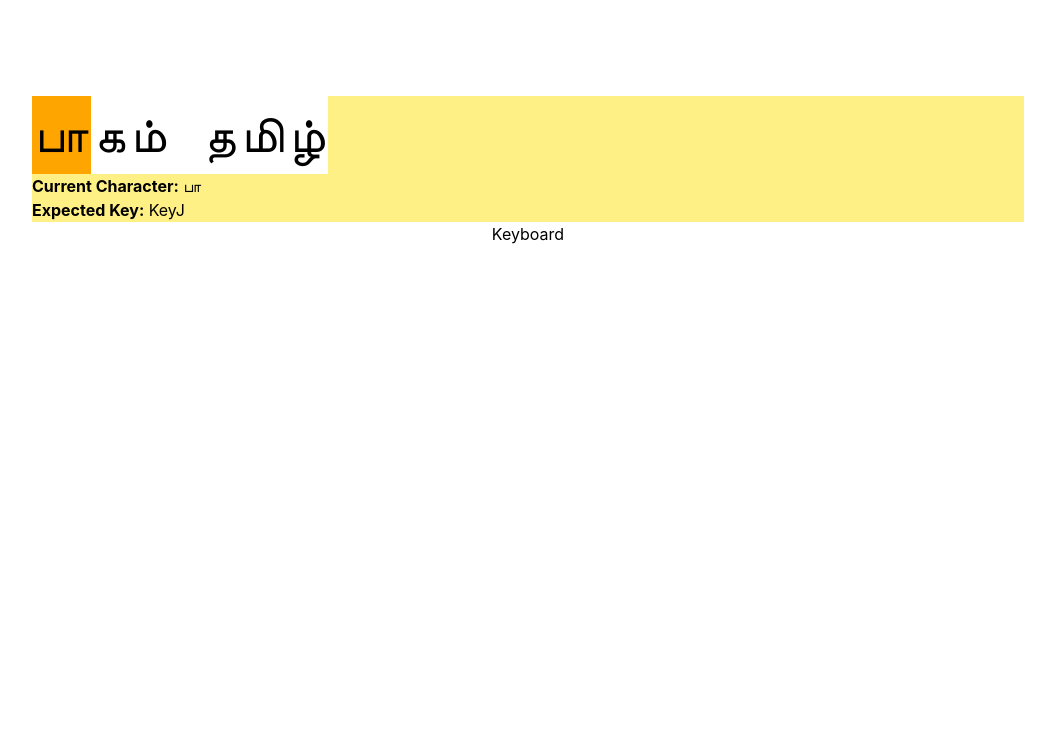
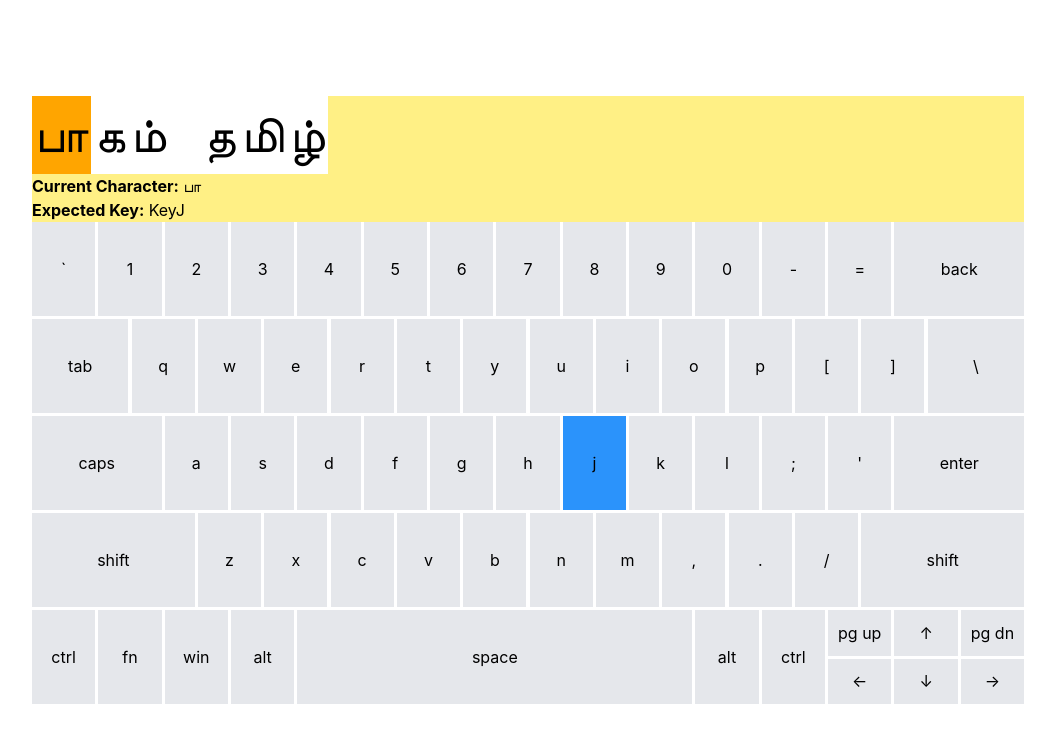
Before and after one commit to jai-atithya/viraloli, a React (Vite) app in the folder client/: page / in a window 1280 px wide. Shown: the top 742 px of the page, without its empty margins (112-1167 px from the left). Built offline with nearby package versions, Linux system fonts and the light colour scheme.

Commit message:
English keyboard layout done plus has a bug when allowNext is false

```diff
--- a/client/src/typeEngine/TypeEngine.jsx
+++ b/client/src/typeEngine/TypeEngine.jsx
@@ -33,6 +33,7 @@ export const TypeEngine = () => {
     window.addEventListener("keydown", handleKeyDown);
     return () => window.removeEventListener("keydown", handleKeyDown);
   }, []);
+
   useEffect(() => {
     if (pressedKey) {
       console.log("Pressed Key:", pressedKey);
--- a/client/src/typeEngine/components/Keyboard.jsx
+++ b/client/src/typeEngine/components/Keyboard.jsx
@@ -1,7 +1,96 @@
 import React from 'react'
 
-export const Keyboard = () => {
-  return (
-    <div className='flex-1 '>Keyboard</div>
-  )
+export const Keyboard = ({
+    lesson,
+    allowNext,
+    pressedKey,
+    setPressedKey,
+    currentUnit,
+    setCurrentUnit,
+    currentKey,
+    setCurrentKey
+}) => {
+    const getColor = (key) => {
+        if (currentUnit >= lesson.units.length) return "#e5e7eb";
+        if (lesson.units[currentUnit].keys[currentKey] === key) {
+            return "#2b93fb";
+        }
+        return "#e5e7eb";
+    };
+    return (
+        <div className='flex-1 w-full grid grid-cols-30 grid-rows-10 gap-[0.2rem]'>
+            <div className='col-span-2 row-span-2 flex justify-center items-center border-radius-[5rem]' style={{ backgroundColor: getColor("Key`") }}>`</div>
+            <div className='col-span-2 row-span-2 flex justify-center items-center' style={{ backgroundColor: getColor("Key1") }}>1</div>
+            <div className='col-span-2 row-span-2 flex justify-center items-center' style={{ backgroundColor: getColor("Key2") }}>2</div>
+            <div className='col-span-2 row-span-2 flex justify-center items-center' style={{ backgroundColor: getColor("Key3") }}>3</div>
+            <div className='col-span-2 row-span-2 flex justify-center items-center' style={{ backgroundColor: getColor("Key4") }}>4</div>
+            <div className='col-span-2 row-span-2 flex justify-center items-center' style={{ backgroundColor: getColor("Key5") }}>5</div>
+            <div className='col-span-2 row-span-2 flex justify-center items-center' style={{ backgroundColor: getColor("Key6") }}>6</div>
+            <div className='col-span-2 row-span-2 flex justify-center items-center' style={{ backgroundColor: getColor("Key7") }}>7</div>
+            <div className='col-span-2 row-span-2 flex justify-center items-center' style={{ backgroundColor: getColor("Key8") }}>8</div>
+            <div className='col-span-2 row-span-2 flex justify-center items-center' style={{ backgroundColor: getColor("Key9") }}>9</div>
+            <div className='col-span-2 row-span-2 flex justify-center items-center' style={{ backgroundColor: getColor("Key0") }}>0</div>
+            <div className='col-span-2 row-span-2 flex justify-center items-center ' style={{ backgroundColor: getColor("KeyMinus") }}>-</div>
+            <div className='col-span-2 row-span-2 flex justify-center items-center' style={{ backgroundColor: getColor("KeyEqual") }}>=</div>
+            <div className='col-span-4 row-span-2 flex justify-center items-center' style={{ backgroundColor: getColor("KeyBackspace") }}>back</div>
+            <div className='col-span-3 row-span-2 flex justify-center items-center' style={{ backgroundColor: getColor("KeyTab") }}>tab</div>
+
+            <div className='col-span-2 row-span-2 flex justify-center items-center' style={{ backgroundColor: getColor("KeyQ") }}>q</div>
+            <div className='col-span-2 row-span-2 flex justify-center items-center' style={{ backgroundColor: getColor("KeyW") }}>w</div>
+            <div className='col-span-2 row-span-2 flex justify-center items-center' style={{ backgroundColor: getColor("KeyE") }}>e</div>
+            <div className='col-span-2 row-span-2 flex justify-center items-center' style={{ backgroundColor: getColor("KeyR") }}>r</div>
+            <div className='col-span-2 row-span-2 flex justify-center items-center' style={{ backgroundColor: getColor("KeyT") }}>t</div>
+            <div className='col-span-2 row-span-2 flex justify-center items-center' style={{ backgroundColor: getColor("KeyY") }}>y</div>
+            <div className='col-span-2 row-span-2 flex justify-center items-center' style={{ backgroundColor: getColor("KeyU") }}>u</div>
+            <div className='col-span-2 row-span-2 flex justify-center items-center' style={{ backgroundColor: getColor("KeyI") }}>i</div>
+            <div className='col-span-2 row-span-2 flex justify-center items-center' style={{ backgroundColor: getColor("KeyO") }}>o</div>
+            <div className='col-span-2 row-span-2 flex justify-center items-center' style={{ backgroundColor: getColor("KeyP") }}>p</div>
+            <div className='col-span-2 row-span-2 flex justify-center items-center' style={{ backgroundColor: getColor("KeyLeftBracket") }}>[</div>
+            <div className='col-span-2 row-span-2 flex justify-center items-center' style={{ backgroundColor: getColor("KeyRightBracket") }}>]</div>
+            <div className='col-span-3 row-span-2 flex justify-center items-center' style={{ backgroundColor: getColor("KeyBackslash") }}>\</div>
+
+            <div className='col-span-4 row-span-2 flex justify-center items-center' style={{ backgroundColor: getColor("KeyCapsLock") }}>caps</div>
+            <div className='col-span-2 row-span-2 flex justify-center items-center' style={{ backgroundColor: getColor("KeyA") }}>a</div>
+            <div className='col-span-2 row-span-2 flex justify-center items-center' style={{ backgroundColor: getColor("KeyS") }}>s</div>
+            <div className='col-span-2 row-span-2 flex justify-center items-center' style={{ backgroundColor: getColor("KeyD") }}>d</div>
+            <div className='col-span-2 row-span-2 flex justify-center items-center' style={{ backgroundColor: getColor("KeyF") }}>f</div>
+            <div className='col-span-2 row-span-2 flex justify-center items-center' style={{ backgroundColor: getColor("KeyG") }}>g</div>
+            <div className='col-span-2 row-span-2 flex justify-center items-center' style={{ backgroundColor: getColor("KeyH") }}>h</div>
+            <div className='col-span-2 row-span-2 flex justify-center items-center' style={{ backgroundColor: getColor("KeyJ") }}>j</div>
+            <div className='col-span-2 row-span-2 flex justify-center items-center' style={{ backgroundColor: getColor("KeyK") }}>k</div>
+            <div className='col-span-2 row-span-2 flex justify-center items-center' style={{ backgroundColor: getColor("KeyL") }}>l</div>
+            <div className='col-span-2 row-span-2 flex justify-center items-center' style={{ backgroundColor: getColor("KeySemicolon") }}>; </div>
+            <div className='col-span-2 row-span-2 flex justify-center items-center' style={{ backgroundColor: getColor("KeyQuote") }}>'</div>
+            <div className='col-span-4 row-span-2 flex justify-center items-center' style={{ backgroundColor: getColor("KeyEnter") }}>enter</div>
+
+            <div className='col-span-5 row-span-2 flex justify-center items-center' style={{ backgroundColor: getColor("KeyShift") }}>shift</div>
+            <div className='col-span-2 row-span-2 flex justify-center items-center' style={{ backgroundColor: getColor("KeyZ") }}>z</div>
+            <div className='col-span-2 row-span-2 flex justify-center items-center' style={{ backgroundColor: getColor("KeyX") }}>x</div>
+            <div className='col-span-2 row-span-2 flex justify-center items-center' style={{ backgroundColor: getColor("KeyC") }}>c</div>
+            <div className='col-span-2 row-span-2 flex justify-center items-center' style={{ backgroundColor: getColor("KeyV") }}>v</div>
+            <div className='col-span-2 row-span-2 flex justify-center items-center' style={{ backgroundColor: getColor("KeyB") }}>b</div>
+            <div className='col-span-2 row-span-2 flex justify-center items-center' style={{ backgroundColor: getColor("KeyN") }}>n</div>
+            <div className='col-span-2 row-span-2 flex justify-center items-center' style={{ backgroundColor: getColor("KeyM") }}>m</div>
+            <div className='col-span-2 row-span-2 flex justify-center items-center' style={{ backgroundColor: getColor("KeyComma") }}>,</div>
+            <div className='col-span-2 row-span-2 flex justify-center items-center' style={{ backgroundColor: getColor("KeyPeriod") }}>.</div>
+            <div className='col-span-2 row-span-2 flex justify-center items-center' style={{ backgroundColor: getColor("Slash") }}>/</div>
+            <div className='col-span-5 row-span-2 flex justify-center items-center' style={{ backgroundColor: getColor("KeyShift") }}>shift</div>
+
+            <div className='col-span-2 row-span-2 flex justify-center items-center' style={{ backgroundColor: getColor("KeyCtrl") }}>ctrl</div>
+            <div className='col-span-2 row-span-2 flex justify-center items-center' style={{ backgroundColor: getColor("KeyFn") }}>fn</div>
+            <div className='col-span-2 row-span-2 flex justify-center items-center' style={{ backgroundColor: getColor("KeyWin") }}>win</div>
+            <div className='col-span-2 row-span-2 flex justify-center items-center' style={{ backgroundColor: getColor("KeyAlt") }}>alt</div>
+            <div className='col-span-12 row-span-2 flex justify-center items-center' style={{ backgroundColor: getColor("Space") }}>space</div>
+            <div className='col-span-2 row-span-2 flex justify-center items-center' style={{ backgroundColor: getColor("KeyAlt") }}>alt</div>
+            <div className='col-span-2 row-span-2 flex justify-center items-center' style={{ backgroundColor: getColor("KeyCtrl") }}>ctrl</div>
+
+            <div className='col-span-2 row-span-1 flex justify-center items-center' style={{ backgroundColor: getColor("KeyPgUp") }}>pg up</div>
+            <div className='col-span-2 row-span-1 flex justify-center items-center' style={{ backgroundColor: getColor("KeyUp") }}>↑</div>
+            <div className='col-span-2 row-span-1 flex justify-center items-center' style={{ backgroundColor: getColor("KeyPgDn") }}>pg dn</div>
+            <div className='col-span-2 row-span-1 flex justify-center items-center' style={{ backgroundColor: getColor("KeyLeft") }}>←</div>
+            <div className='col-span-2 row-span-1 flex justify-center items-center' style={{ backgroundColor: getColor("KeyDown") }}>↓</div>
+            <div className='col-span-2 row-span-1 flex justify-center items-center' style={{ backgroundColor: getColor("KeyRight") }}>→</div>
+
+        </div>
+    )
 }
```
